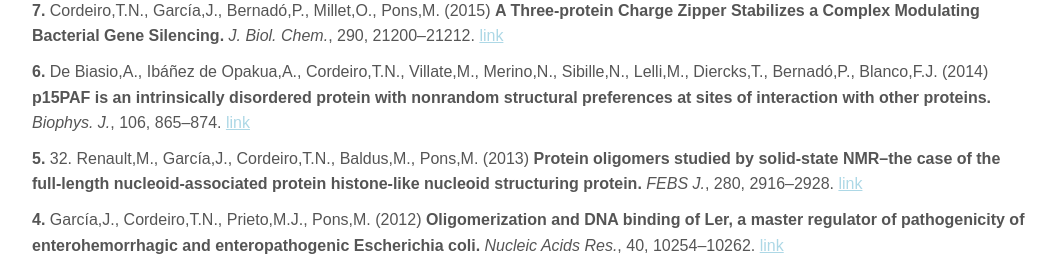
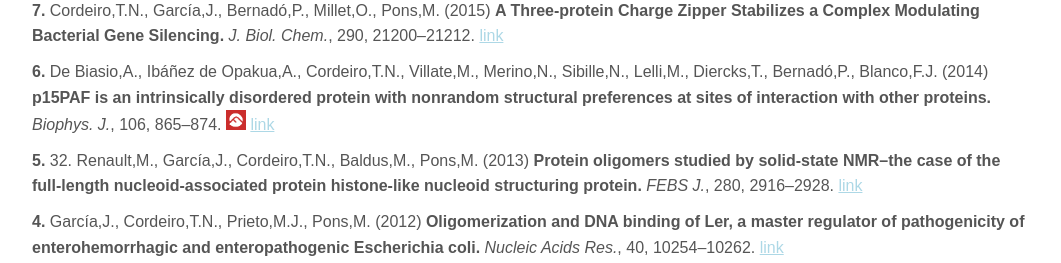
Before and after one commit to CordeiroLab/CordeiroLab.github.io, a Jekyll site: the page built from content/publications.md, in a window 1280 px wide. Shown: the part 6134-6397 px from the top of the page, without its empty margins (108-1169 px from the left). Built offline with Jekyll 4.4.1, drawn with Linux system fonts in a browser that asks for light colours; our own code applies the rules of GitHub Pages for plain Markdown files.

Commit message:
Update publications.md

```diff
--- a/content/publications.md
+++ b/content/publications.md
@@ -100,7 +100,7 @@
 
 **7.** Cordeiro,T.N., García,J., Bernadó,P., Millet,O., Pons,M. (2015) **A Three-protein Charge Zipper Stabilizes a Complex Modulating Bacterial Gene Silencing.** *J. Biol. Chem.*, 290, 21200–21212. [link](https://doi.org/10.1074/jbc.M114.630400)
 
-**6.** De Biasio,A., Ibáñez de Opakua,A., Cordeiro,T.N., Villate,M., Merino,N., Sibille,N., Lelli,M., Diercks,T., Bernadó,P., Blanco,F.J. (2014) **p15PAF is an intrinsically disordered protein with nonrandom structural preferences at sites of interaction with other proteins.** *Biophys. J.*, 106, 865–874. [link](https://doi.org/10.1016/j.bpj.2013.12.046)
+**6.** De Biasio,A., Ibáñez de Opakua,A., Cordeiro,T.N., Villate,M., Merino,N., Sibille,N., Lelli,M., Diercks,T., Bernadó,P., Blanco,F.J. (2014) **p15PAF is an intrinsically disordered protein with nonrandom structural preferences at sites of interaction with other proteins.** *Biophys. J.*, 106, 865–874. <img src="/assets/images/icons/FOR_icon.png" alt="Faculty Opinions Recommendation" width="20" height="20">  [link](https://doi.org/10.1016/j.bpj.2013.12.046)
 
 **5.** 32. Renault,M., García,J., Cordeiro,T.N., Baldus,M., Pons,M. (2013) **Protein oligomers studied by solid-state NMR--the case of the full-length nucleoid-associated protein histone-like nucleoid structuring protein.** *FEBS J.*, 280, 2916–2928. [link]( https://doi.org/10.1111/febs.12297)
 
```
